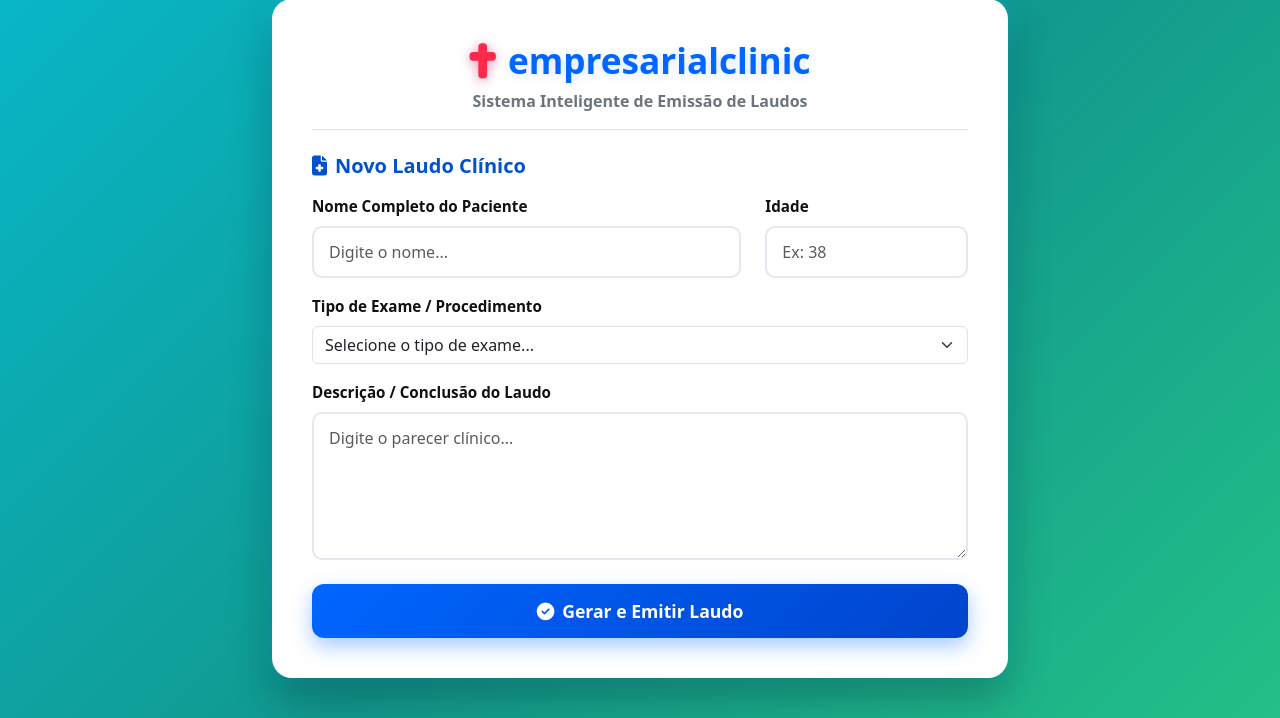
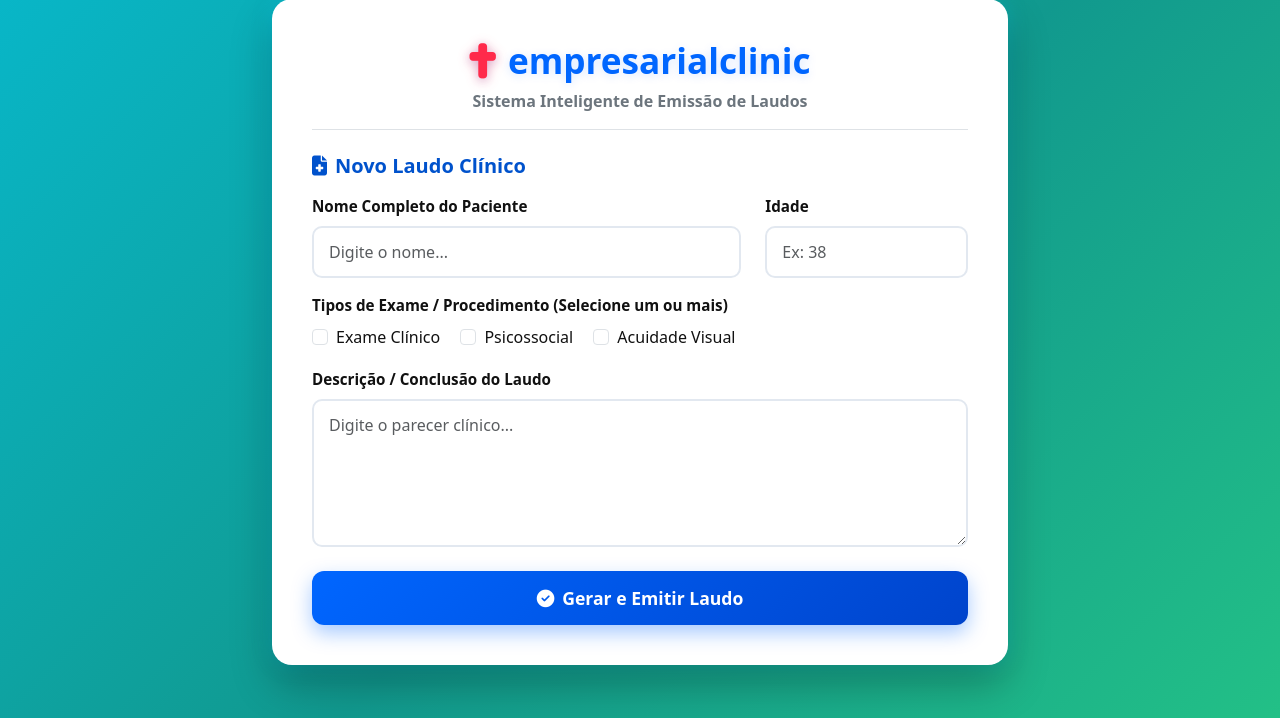
Before and after one commit to Cardosinho-max/Sistema-Cl-nica, a Flask app: page / in a window 1280 px wide. Shown: the part 49-767 px from the top of the page. Run offline with Flask 3, Linux system fonts and the light colour scheme.

Commit message:
Add files via upload

```diff
--- a/templates/index.html
+++ b/templates/index.html
@@ -138,14 +138,23 @@
                             </div>
                         </div>
 
-                        <div class="mb-3">
-    <label class="form-label">Tipo de Exame / Procedimento</label>
-    <select class="form-select" name="exame" required>
-        <option value="" selected disabled>Selecione o tipo de exame...</option>
-        <option value="Exame Clínico">Exame Clínico</option>
-        <option value="Psicossocial">Psicossocial</option>
-        <option value="Acuidade Visual">Acuidade Visual</option>
-    </select>
+                       <div class="mb-3">
+    <label class="form-label d-block">Tipos de Exame / Procedimento (Selecione um ou mais)</label>
+
+    <div class="form-check form-check-inline">
+        <input class="form-check-input" type="checkbox" name="exame" value="Exame Clínico" id="exame1">
+        <label class="form-check-label" for="exame1">Exame Clínico</label>
+    </div>
+
+    <div class="form-check form-check-inline">
+        <input class="form-check-input" type="checkbox" name="exame" value="Psicossocial" id="exame2">
+        <label class="form-check-label" for="exame2">Psicossocial</label>
+    </div>
+
+    <div class="form-check form-check-inline">
+        <input class="form-check-input" type="checkbox" name="exame" value="Acuidade Visual" id="exame3">
+        <label class="form-check-label" for="exame3">Acuidade Visual</label>
+    </div>
 </div>
 
                         <div class="mb-4">
```
